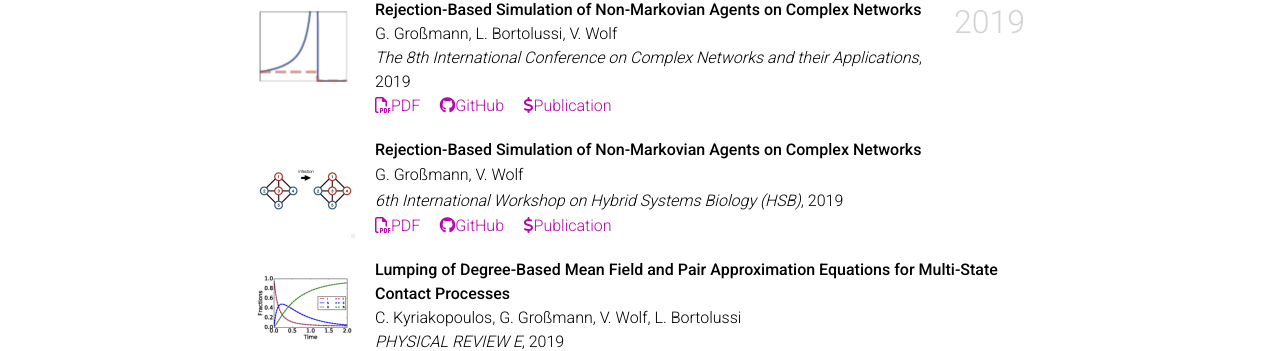
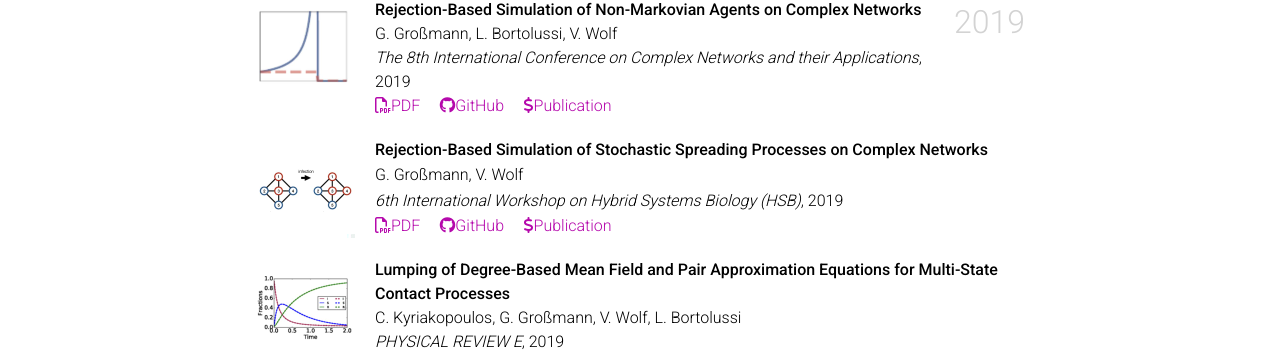
Before and after one commit to gerritgr/gerritgr.github.io, a Jekyll site: the page built from _pages/about.md, in a window 1280 px wide and 900 px high, scrolled down 7675 px. Shown: the part 192-543 px from the top of the window. Built offline with Jekyll 4.4.1, drawn with Linux system fonts in a browser that asks for light colours; nearby versions of some CDN libraries; full-size pictures stand in for the smaller copies a plugin makes; comment, search, counter and statistics services are not loaded; a style sheet for code colours, icons or effects is not loaded; some of the changed lines change nothing that is shown; some of the changed text lies outside the part shown.

Commit message:
Update about.md

```diff
--- a/_pages/about.md
+++ b/_pages/about.md
@@ -385,8 +385,8 @@
       <div style="flex-grow: 1; display: flex; flex-direction: column; justify-content: space-between;">
         <p style="margin: 0;"><strong>Visible Neural Networks for Multi-Omics Integration: A Critical Review</strong></p>
         <p style="margin: 0;">D. A. Selby, R. Jakhmola, M. Sprang, G. Großmann, H. Raki, N. Maani, D. Pavliuk, J. Ewald, S. Vollmer</p>
-        <p style="margin: 0;">Preprint, 2024</p>
-        <p style="margin: 0;"><a href="https://www.frontiersin.org/journals/artificial-intelligence/articles/10.3389/frai.2025.1595291"><i class="fa-regular fa-file-pdf"></i>PDF</a> </p>
+        <p style="margin: 0;">Frontiers in Artificial Intelligence, 2024</p>
+        <p style="margin: 0;"><a href="https://www.frontiersin.org/journals/artificial-intelligence/articles/10.3389/frai.2025.1595291/full"><i class="fa-regular fa-file-pdf"></i>PDF</a> </p>
       </div>
     </div>
     <!-- <div style="color: lightgray; align-self: flex-start; margin-left: 10px; white-space: nowrap; font-size: 200%;">2022</div>  https://biorxiv.org/content/10.1101/2024.12.09.627465v1   -->
@@ -664,7 +664,7 @@
     <div style="display: flex; align-items: stretch;">
       <img src="assets/img/publication_preview/simulation.jpg" alt="Dis preview" style="width: 100px; height: 100px; margin-right: 20px;">
       <div style="flex-grow: 1; display: flex; flex-direction: column; justify-content: space-between;">
-        <p style="margin: 0;"><strong>Rejection-Based Simulation of Non-Markovian Agents on Complex Networks</strong></p>
+        <p style="margin: 0;"><strong>Rejection-Based Simulation of Stochastic Spreading Processes on Complex Networks</strong></p>
         <p style="margin: 0;">G. Großmann, V. Wolf</p>
         <p style="margin: 0;"><i>6th International Workshop on Hybrid Systems Biology (HSB)</i>, 2019</p>
         <p style="margin: 0;"><a href="https://www.researchgate.net/publication/330009206_Rejection-Based_Simulation_of_Stochastic_Spreading_Processes_on_Complex_Networks"><i class="fa-regular fa-file-pdf"></i>PDF</a>   &nbsp; &nbsp;   <a href="github.com/gerritgr/Rejection-Based-Epidemic-Simulation"><i class="fab fa-github"></i>GitHub</a> &nbsp; &nbsp;   <a href="https://link.springer.com/chapter/10.1007/978-3-030-28042-0_5"><i class="fa-solid fa-dollar-sign"></i>Publication</a> </p>
```
